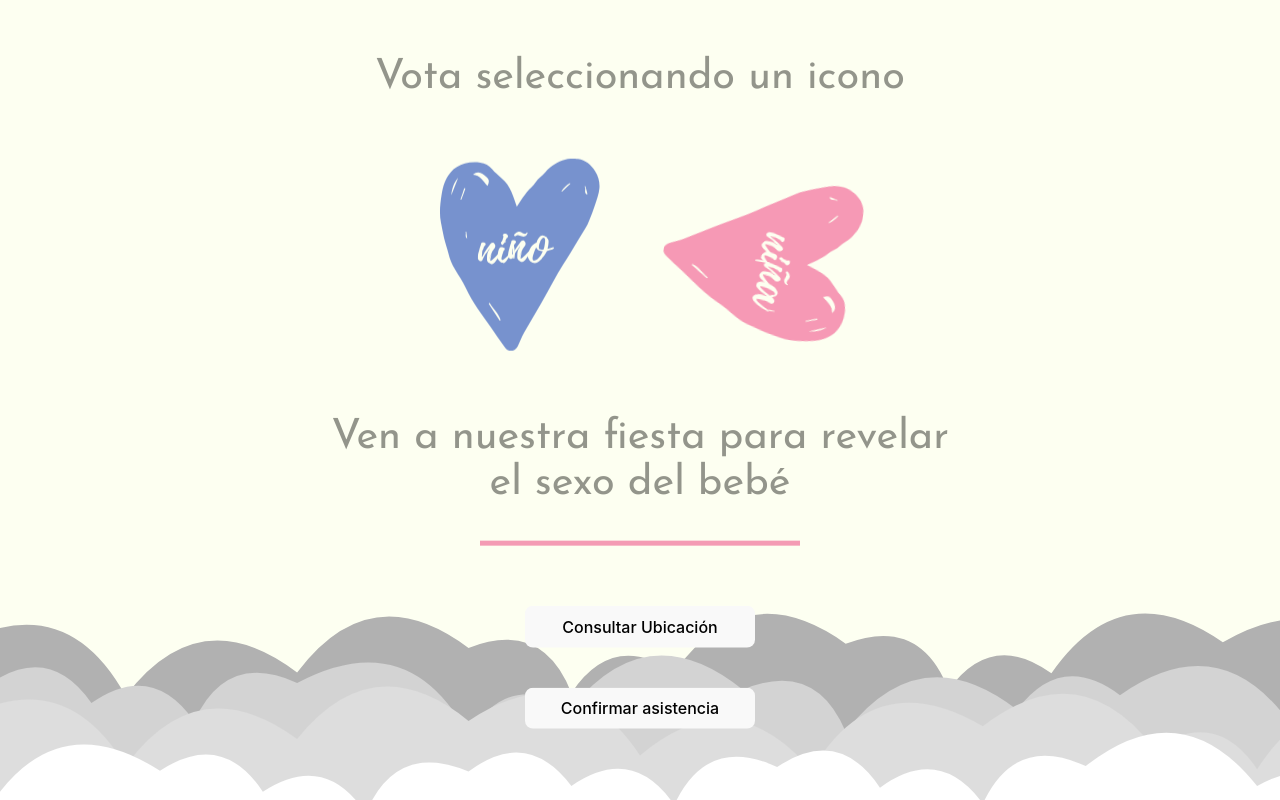
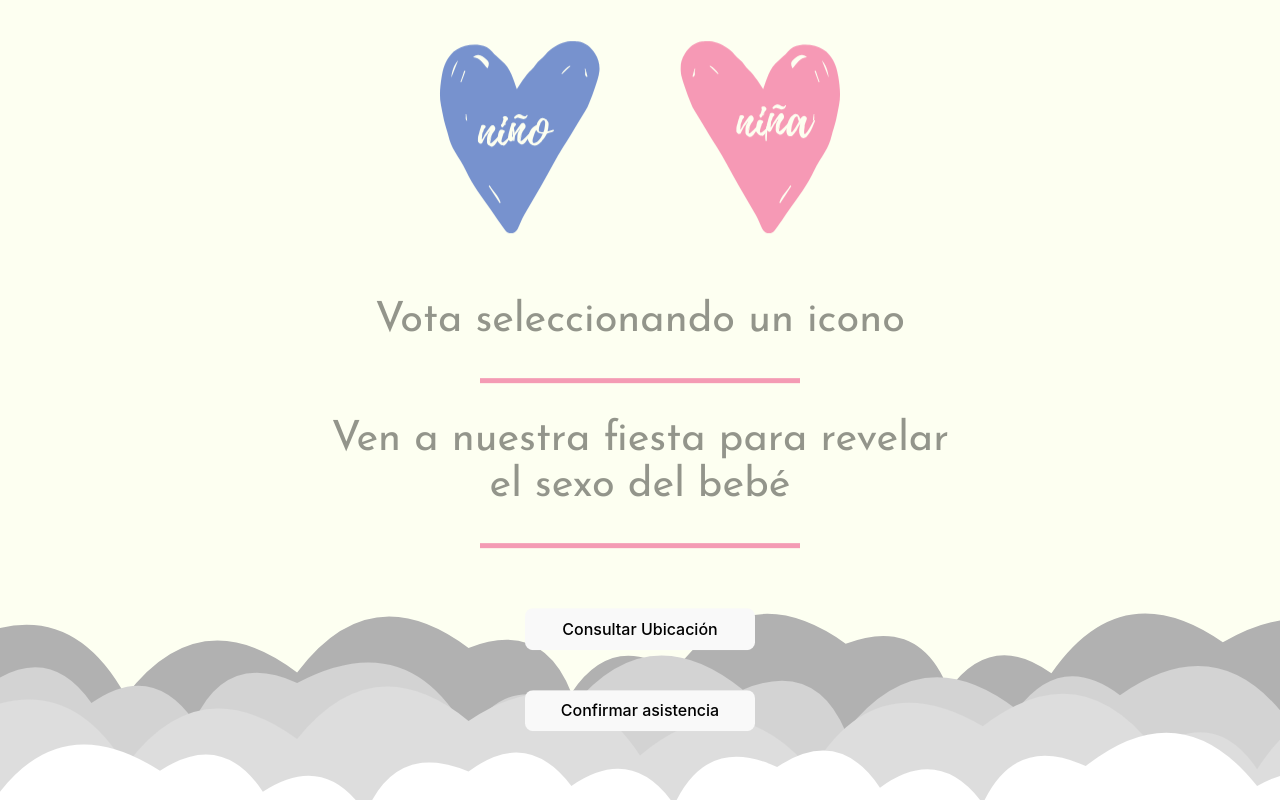
Before and after one commit to fernandoDLCRam/proyectoramona, a React (Vite) app: page / in a window 1280 px wide. Built offline with nearby package versions, Linux system fonts and the light colour scheme.

Commit message:
Update Page
Codigo Modulado
Version lista para produccion

```diff
--- a/src/components/BarChart.jsx
+++ b/src/components/BarChart.jsx
@@ -4,7 +4,6 @@ import oJson from "../data/votacion.json";
 import React from "react";
 
 const BarChart = () => {
-  console.log(oJson);
   return (
     <ResponsivePie
       data={oJson}
--- a/src/components/Landing.jsx
+++ b/src/components/Landing.jsx
@@ -1,13 +1,20 @@
-import React, { useState } from "react";
+import React from "react";
 import nino from "../assets/nino.svg";
 import nina from "../assets/nina.svg";
-import oJson from "../data/votacion.json";
-import "../App.css";
+import "../styles/App.css";
 import { useNavigate } from "react-router-dom";
-// window.open("https://goo.gl/maps/QXRnMq3eThEkQXXV8", "_blank")
 
 const Landing = () => {
   const oNavigate = useNavigate();
+  const clickAsistencia = () => {
+    window.open(
+      "https://api.whatsapp.com/send?phone=526644826271&text=Confirmo asistencia",
+      "_blank"
+    );
+  };
+  const clickUbicacion = () => {
+    window.open("https://goo.gl/maps/QXRnMq3eThEkQXXV8", "_blank");
+  };
   const clickBoy = () => {
     oNavigate("/grafico");
   };
@@ -16,34 +23,26 @@ const Landing = () => {
   };
   return (
     <div className="center">
-      <h2>Vota seleccionando un icono</h2>
-      <div className="">
-        <a href="https://goo.gl/maps/QXRnMq3eThEkQXXV8" target="_blank">
+      <div>
+        <a onClick={clickBoy} target="_blank">
           <img src={nino} className="logo" alt="React logo" />
         </a>
-        <a href="https://goo.gl/maps/QXRnMq3eThEkQXXV8" target="_blank">
+        <a onClick={clickGirl} target="_blank">
           <img src={nina} className="logo" alt="React logo" />
         </a>
       </div>
+
+      <h2>Vota seleccionando un icono</h2>
+      <hr />
       <h2>Ven a nuestra fiesta para revelar el sexo del bebé</h2>
-
       <hr />
 
       <div className="card">
         <div>
-          <button onClick={clickBoy}>Consultar Ubicación</button>
+          <button onClick={clickUbicacion}>Consultar Ubicación</button>
         </div>
         <div>
-          <button
-            onClick={() =>
-              window.open(
-                "https://api.whatsapp.com/send?phone=526644826271&text=Confirmo asistencia",
-                "_blank"
-              )
-            }
-          >
-            Confirmar asistencia
-          </button>
+          <button onClick={clickAsistencia}>Confirmar asistencia</button>
         </div>
       </div>
     </div>
--- a/src/main.jsx
+++ b/src/main.jsx
@@ -2,7 +2,7 @@ import React from "react";
 import ReactDOM from "react-dom/client";
 import { BrowserRouter } from "react-router-dom";
 import App from "./App";
-import "./index.css";
+import "./styles/index.css";
 
 ReactDOM.createRoot(document.getElementById("root")).render(
   <React.StrictMode>
--- a/src/App.css
+++ b/src/styles/App.css
@@ -5,7 +5,6 @@
   margin: 0 auto;
   text-align: center;
 }
-
 @media only screen and (min-width: 700px) {
   .center {
     margin: 0;
@@ -14,6 +13,17 @@
     left: 50% !important;
     -ms-transform: translate(-50%, -50%) !important;
     transform: translate(-50%, -50%) !important;
+  }
+}
+h2 {
+  font-size: 2.6em;
+  font-family: "Josefin Sans", sans-serif;
+  line-height: 1.1;
+  color: #93958b;
+}
+@media only screen and (max-width: 530px) {
+  h2 {
+    font-size: 2em;
   }
 }
 @media only screen and (min-width: 1060px) {
@@ -44,20 +54,6 @@
     filter: drop-shadow(0 0 2em #61dafbaa);
   }
 }
-@keyframes logo-spin {
-  from {
-    transform: rotate(0deg);
-  }
-  to {
-    transform: rotate(360deg);
-  }
-}
-
-@media (prefers-reduced-motion: no-preference) {
-  a:nth-of-type(2) .logo {
-    animation: logo-spin infinite 20s linear;
-  }
-}
 
 .card {
   padding: 2em;
--- a/src/index.css
+++ b/src/styles/index.css
@@ -48,12 +48,7 @@ h1 {
   line-height: 1.1;
 }
 
-h2 {
-  font-size: 2.6em;
-  font-family: "Josefin Sans", sans-serif;
-  line-height: 1.1;
-  color: #93958b;
-}
+
 
 hr {
   height: 5px;
```
